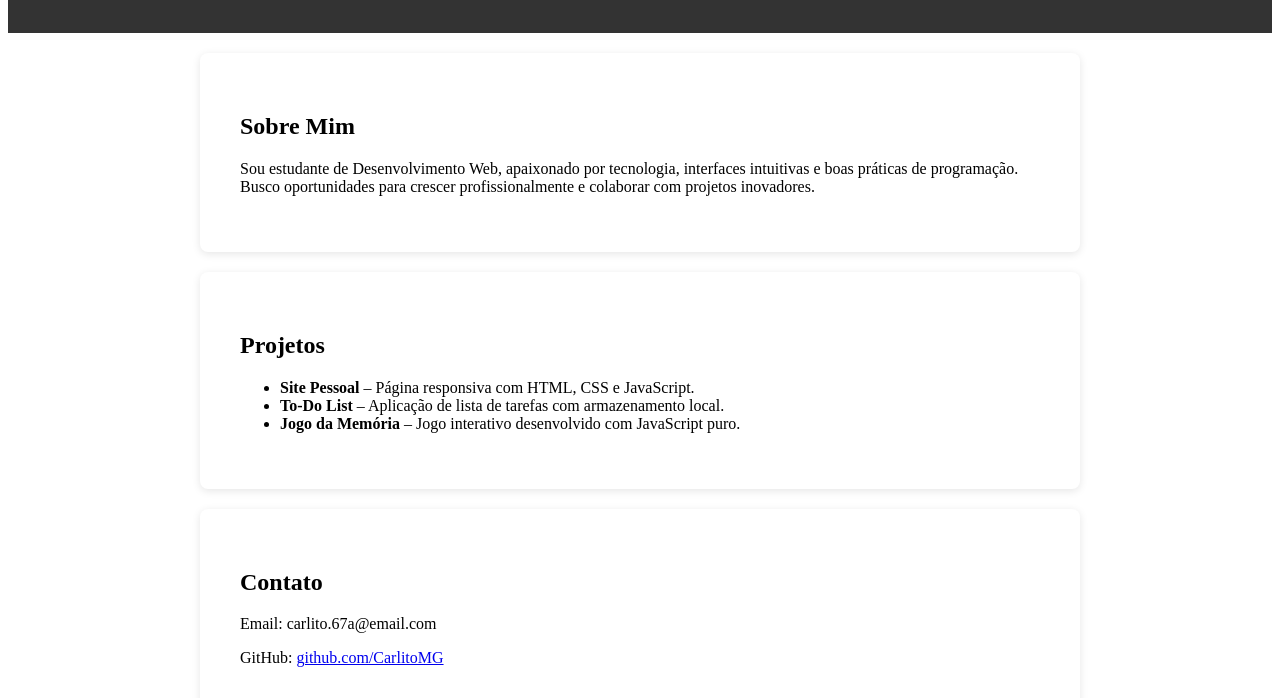
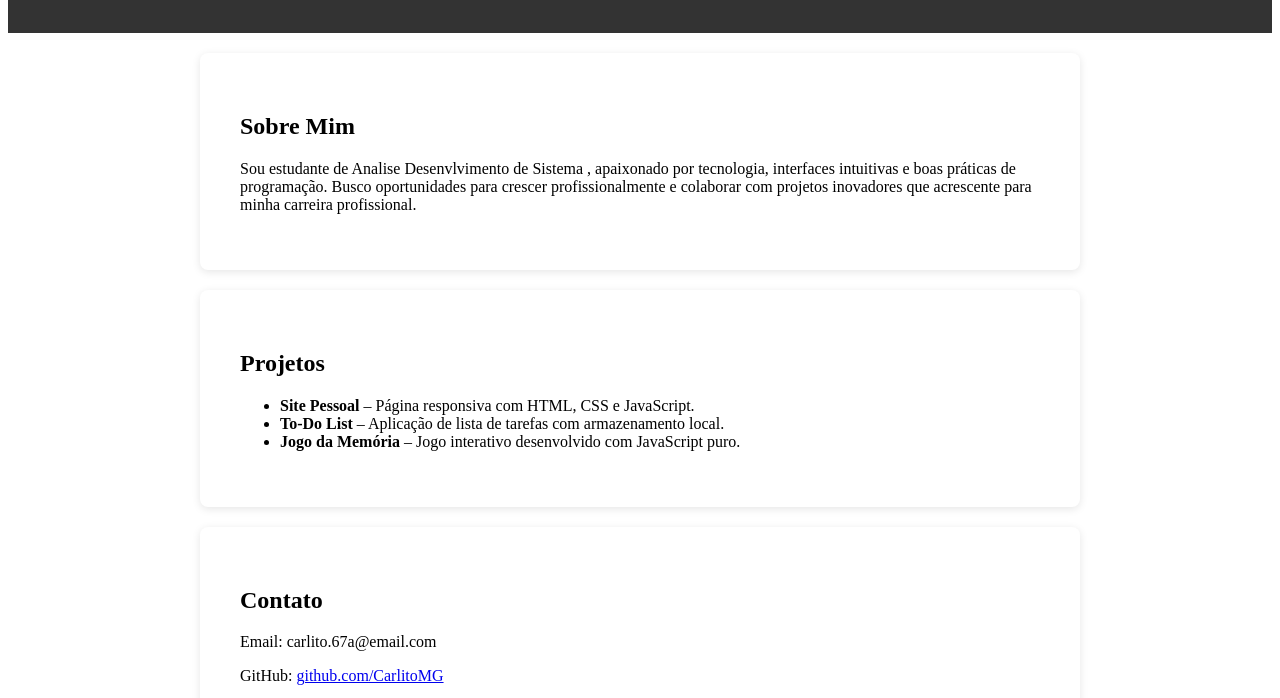
Before and after one commit to CarlitoMG/portfolio, a plain HTML site: page index.html in a window 1280 px wide. Shown: the part 102-800 px from the top of the page. Drawn offline with Linux system fonts and the light colour scheme.

Commit message:
Atualiza index.html com novas alterações

```diff
--- a/index.html
+++ b/index.html
@@ -18,10 +18,10 @@
 </header>
 <section id="sobre">
 <h2>Sobre Mim</h2>
-<p>Sou estudante de Desenvolvimento Web, apaixonado por
+<p>Sou estudante de Analise Desenvlvimento de Sistema , apaixonado por
 tecnologia, interfaces intuitivas e boas práticas de programação.
 Busco oportunidades para crescer profissionalmente e colaborar com
-projetos inovadores.</p></section>
+projetos inovadores que acrescente para minha carreira profissional.</p></section>
 <section id="projetos">
 <h2>Projetos</h2>
 <ul>
```
